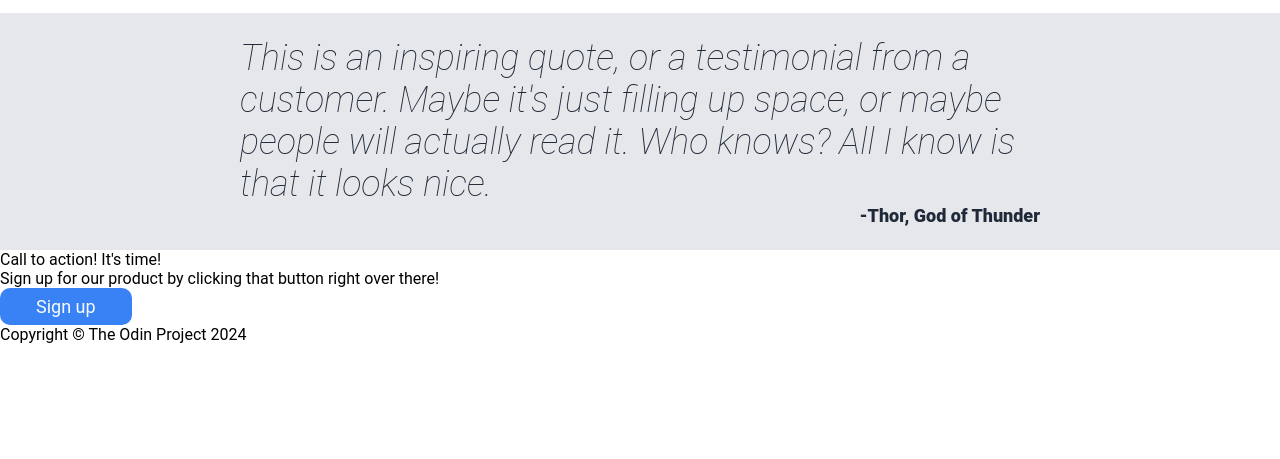
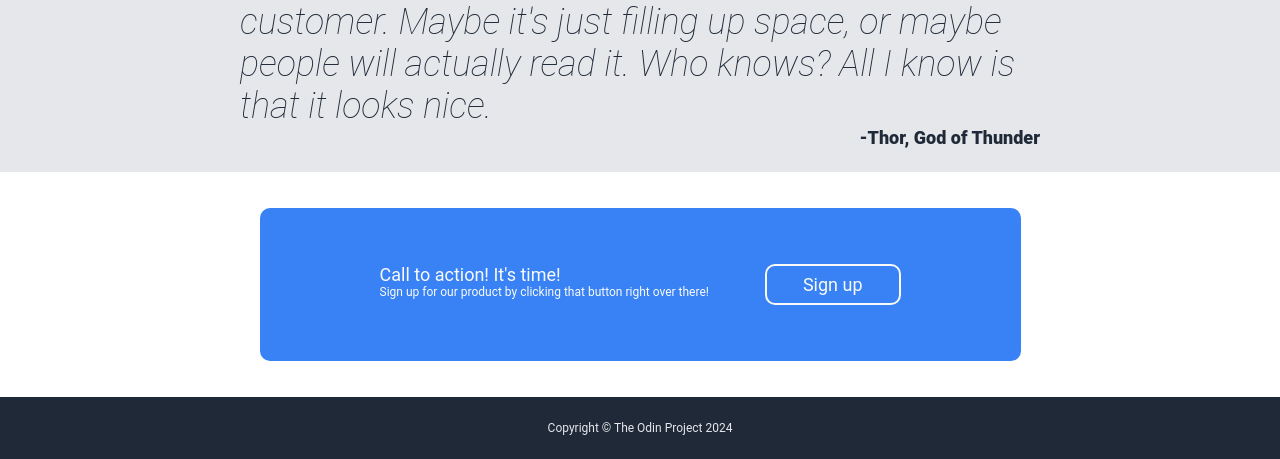
Before and after one commit to eugenemoro/odin-landing-page, a plain HTML site: page index.html in a window 1280 px wide. Shown: the part 844-1303 px from the top of the page. Before the commit the page ends 1188 px from the top, so only its background shows below. Drawn offline with Linux system fonts and the light colour scheme.

Commit message:
feat: add css for bottom and footer

```diff
--- a/css/styles.css
+++ b/css/styles.css
@@ -13,6 +13,7 @@
   --top-secondary-text-color: #E5E7EB;
   --top-secondary-text-size: 18px;
   --btn-color: #3882F6;
+  --btn-border-color: #F9FAF8;
   --info-text-color: #1F2937;
   --info-header-text-size: 36px;
   --info-header-text-weight: 900;
@@ -26,6 +27,14 @@
   --signature-text-weight: 900;
   --signature-text-color: #1F2937;
   --signature-text-style: normal;
+  --bottom-text-color: var(--top-main-text-color);
+  --bottom-text-main-size: 18px;
+  --bottom-text-secondary-size: 12px;
+  --bottom-text-main-weight: bold;
+  --bottom-text-secondary-weight: normal;
+  --footer-bg-color: var(--top-bg-color);
+  --footer-text-color: var(--top-secondary-text-color);
+  --footer-text-size: 12px;
 }
 
 .container {
@@ -82,6 +91,7 @@
   display: block;
   height: auto;
   width: 100%;
+  max-width: 800px;
 }
 
 button {
@@ -147,6 +157,7 @@ button {
   font-style: var(--quote-text-style);
   color: var(--quote-text-color);
   padding-top: 24px;
+  padding-bottom: 24px;
 }
 
 .signature {
@@ -155,5 +166,48 @@ button {
   font-weight: var(--signature-text-weight);
   color: var(--signature-text-color);
   font-style: var(--signature-text-style);
+}
+
+.bottom {
+  display: flex;
+  justify-content: center;
+  align-items: center;
+  padding-top: 36px;
+  padding-bottom: 36px;
+}
+
+.bottom-container {
+  display: flex;
+  justify-content: space-between;
+  gap: 56px;
+  max-width: 1024px;
+  background-color: var(--btn-color);
+  color: var(--bottom-text-color);
+  border-radius: 10px;
+  padding: 56px 120px;
+}
+
+.bottom-container button {
+  border: 2px solid var(--btn-border-color);
+}
+
+.bottom-text-title {
+  font-size: var(--bottom-text-main-size);
+  font-weight: var(--bottom-text-secondary-weight);
+}
+
+.bottom-text-content {
+  font-size: var(--bottom-text-secondary-size);
+  font-weight: var(--bottom-text-secondary-weight);
+}
+
+.footer {
+  background-color: var(--footer-bg-color);
+  color: var(--footer-text-color);
+  font-size: var(--footer-text-size);
+  display: flex;
+  justify-content: center;
+  align-items: center;
+  padding-top: 24px;
   padding-bottom: 24px;
 }
```
